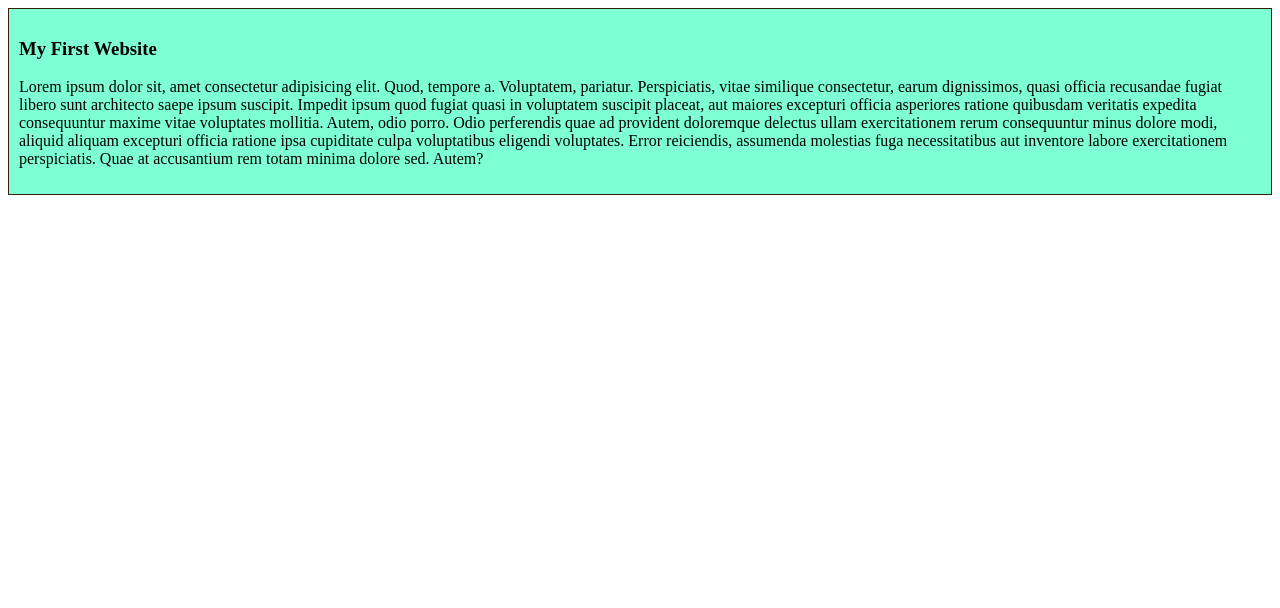
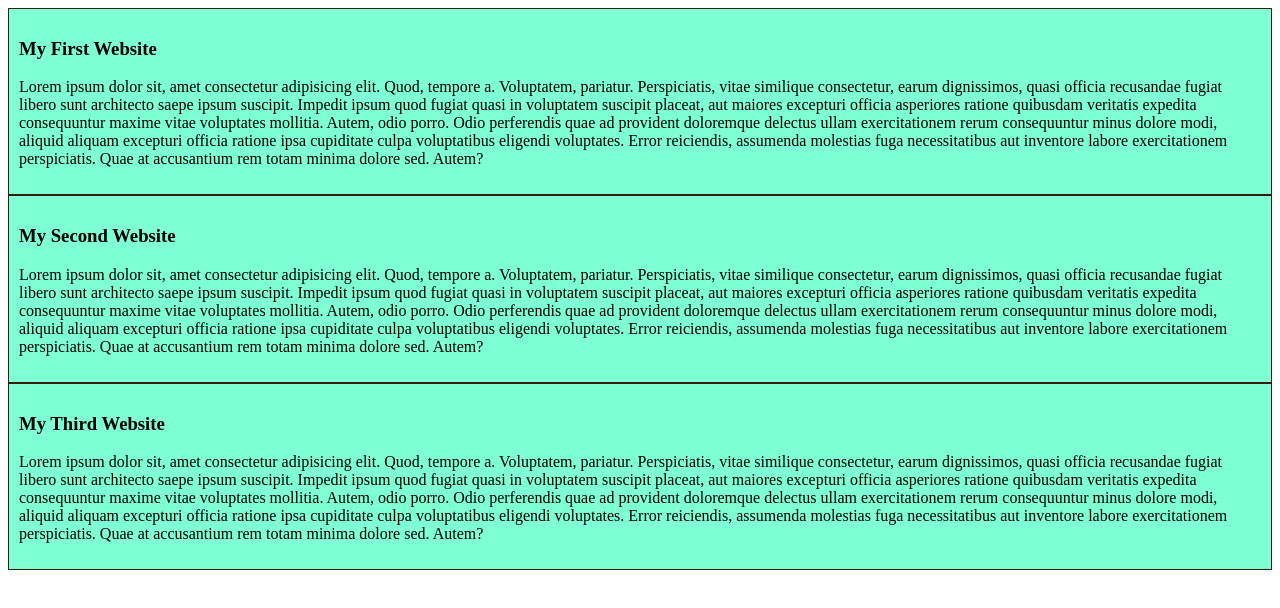
Before and after one commit to abdunnoorfaheem/my-first-git-hub-ripo, a plain HTML site: page index.html in a window 1280 px wide. Drawn offline with Linux system fonts and the light colour scheme.

Commit message:
bolgs added

```diff
--- a/index.html
+++ b/index.html
@@ -16,6 +16,20 @@
             delectus ullam exercitationem rerum consequuntur minus dolore modi, aliquid aliquam excepturi officia ratione ipsa cupiditate culpa voluptatibus eligendi voluptates. Error reiciendis, assumenda molestias fuga necessitatibus aut inventore labore
             exercitationem perspiciatis. Quae at accusantium rem totam minima dolore sed. Autem?</p>
     </div>
+    <div>
+        <h3>My Second Website</h3>
+        <p>Lorem ipsum dolor sit, amet consectetur adipisicing elit. Quod, tempore a. Voluptatem, pariatur. Perspiciatis, vitae similique consectetur, earum dignissimos, quasi officia recusandae fugiat libero sunt architecto saepe ipsum suscipit. Impedit
+            ipsum quod fugiat quasi in voluptatem suscipit placeat, aut maiores excepturi officia asperiores ratione quibusdam veritatis expedita consequuntur maxime vitae voluptates mollitia. Autem, odio porro. Odio perferendis quae ad provident doloremque
+            delectus ullam exercitationem rerum consequuntur minus dolore modi, aliquid aliquam excepturi officia ratione ipsa cupiditate culpa voluptatibus eligendi voluptates. Error reiciendis, assumenda molestias fuga necessitatibus aut inventore labore
+            exercitationem perspiciatis. Quae at accusantium rem totam minima dolore sed. Autem?</p>
+    </div>
+    <div>
+        <h3>My Third Website</h3>
+        <p>Lorem ipsum dolor sit, amet consectetur adipisicing elit. Quod, tempore a. Voluptatem, pariatur. Perspiciatis, vitae similique consectetur, earum dignissimos, quasi officia recusandae fugiat libero sunt architecto saepe ipsum suscipit. Impedit
+            ipsum quod fugiat quasi in voluptatem suscipit placeat, aut maiores excepturi officia asperiores ratione quibusdam veritatis expedita consequuntur maxime vitae voluptates mollitia. Autem, odio porro. Odio perferendis quae ad provident doloremque
+            delectus ullam exercitationem rerum consequuntur minus dolore modi, aliquid aliquam excepturi officia ratione ipsa cupiditate culpa voluptatibus eligendi voluptates. Error reiciendis, assumenda molestias fuga necessitatibus aut inventore labore
+            exercitationem perspiciatis. Quae at accusantium rem totam minima dolore sed. Autem?</p>
+    </div>
 </body>
 
 </html>
```
